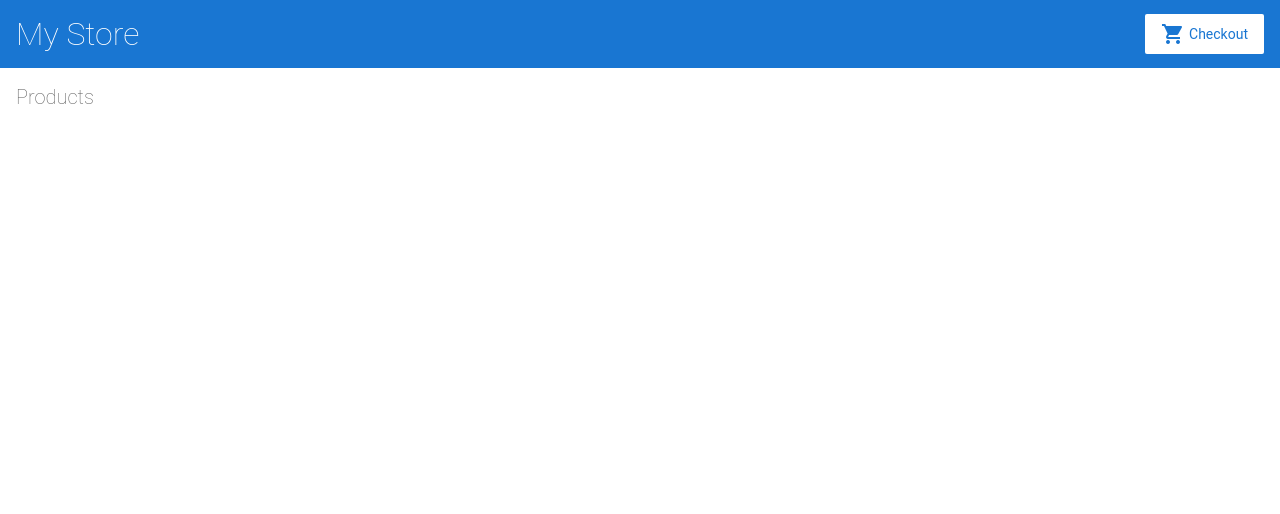
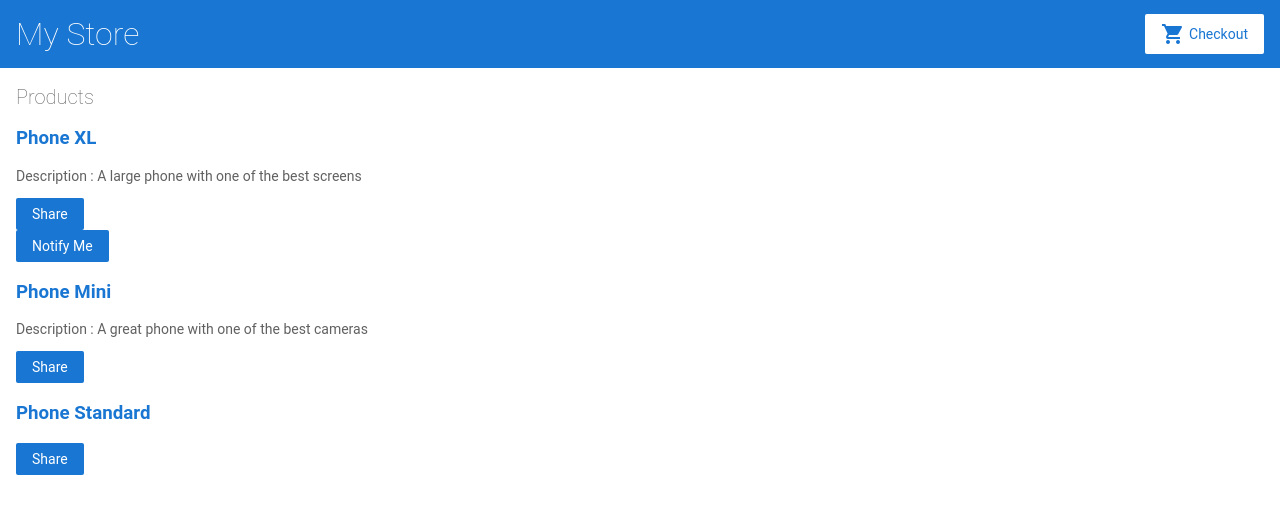
Before and after one commit to SumedhaJagtap/shoppingwesbite_angulario_sample, an Angular app: page / in a window 1280 px wide. Shown: the top 514 px of the page. Built offline with nearby package versions, Linux system fonts and the light colour scheme.

Commit message:
Project creation and basics #1

```diff
--- a/src/app/app.module.ts
+++ b/src/app/app.module.ts
@@ -6,6 +6,7 @@
 import { AppComponent } from './app.component';
 import { TopBarComponent } from './top-bar/top-bar.component';
 import { ProductListComponent } from './product-list/product-list.component';
+import { ProductAlertsComponent } from './product-alerts/product-alerts.component';
 
 @NgModule({
   imports: [
@@ -18,7 +19,8 @@
   declarations: [
     AppComponent,
     TopBarComponent,
-    ProductListComponent
+    ProductListComponent,
+    ProductAlertsComponent
   ],
   bootstrap: [ AppComponent ]
 })
--- /dev/null
+++ b/src/app/product-alerts/product-alerts.component.html
@@ -0,0 +1,5 @@
+<div *ngIf="product.price>700">
+  <button (click)="notify.emit()">
+      Notify Me
+  </button>
+</div>
--- /dev/null
+++ b/src/app/product-alerts/product-alerts.component.ts
@@ -0,0 +1,19 @@
+import { Component, OnInit } from '@angular/core';
+import {Input} from '@angular/core';
+import {Output,EventEmitter} from '@angular/core';
+
+@Component({
+  selector: 'app-product-alerts',
+  templateUrl: './product-alerts.component.html',
+  styleUrls: ['./product-alerts.component.css']
+})
+export class ProductAlertsComponent implements OnInit {
+  @Input() product;
+  @Output() notify = new EventEmitter();
+
+  constructor() { }
+
+  ngOnInit() {
+  }
+
+}
--- a/src/app/product-list/product-list.component.html
+++ b/src/app/product-list/product-list.component.html
@@ -1,8 +1,21 @@
 <h2>Products</h2>
+<div *ngFor="let product of products">
+  <h3>
+    <a [title]="product.name +'details'">
+      {{product.name}}
+    </a>
+  </h3>
+  <p *ngIf="product.description">
+      Description : {{product.description}}
+  </p>
+
+  <button (click)="share()">
+      Share
+  </button>
 
 
-<!--
-Copyright Google LLC. All Rights Reserved.
-Use of this source code is governed by an MIT-style license that
-can be found in the LICENSE file at http://angular.io/license
--->
+  <app-product-alerts
+    [product]="product"
+    (notify)="onNotify()">
+  </app-product-alerts>
+</div>
--- a/src/app/product-list/product-list.component.ts
+++ b/src/app/product-list/product-list.component.ts
@@ -13,6 +13,10 @@
   share() {
     window.alert('The product has been shared!');
   }
+
+  onNotify(){
+    window.alert('You will be notified when the product goes on sale');
+  }
 }
 
 
```
Also changed, not shown: src/app/product-alerts/product-alerts.component.css (added).
